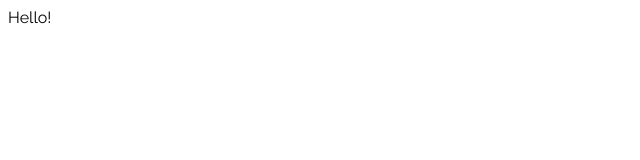
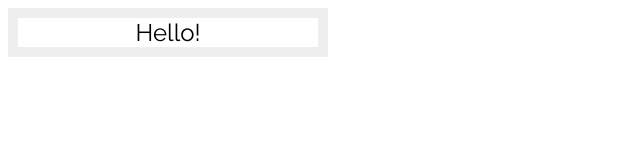
Before and after one commit to yanushok/yanushok.github.io, a plain HTML site: page index.html in a window 1280 px wide. Shown: the whole page, without its empty margins (0-640 px from the left). Drawn offline with Linux system fonts and the light colour scheme.

Commit message:
initial commit

```diff
--- a/index.html
+++ b/index.html
@@ -9,9 +9,18 @@
         body {
             font-family: 'Raleway', sans-serif;
         }
+
+        .main {
+            width: 300px;
+            text-align: center;
+            border: 10px solid #eee;
+            font-size: 1.5em;
+        }
     </style>
 </head>
 <body>
-    Hello!
+    <section class="main">
+        Hello!
+    </section>
 </body>
 </html>
```
